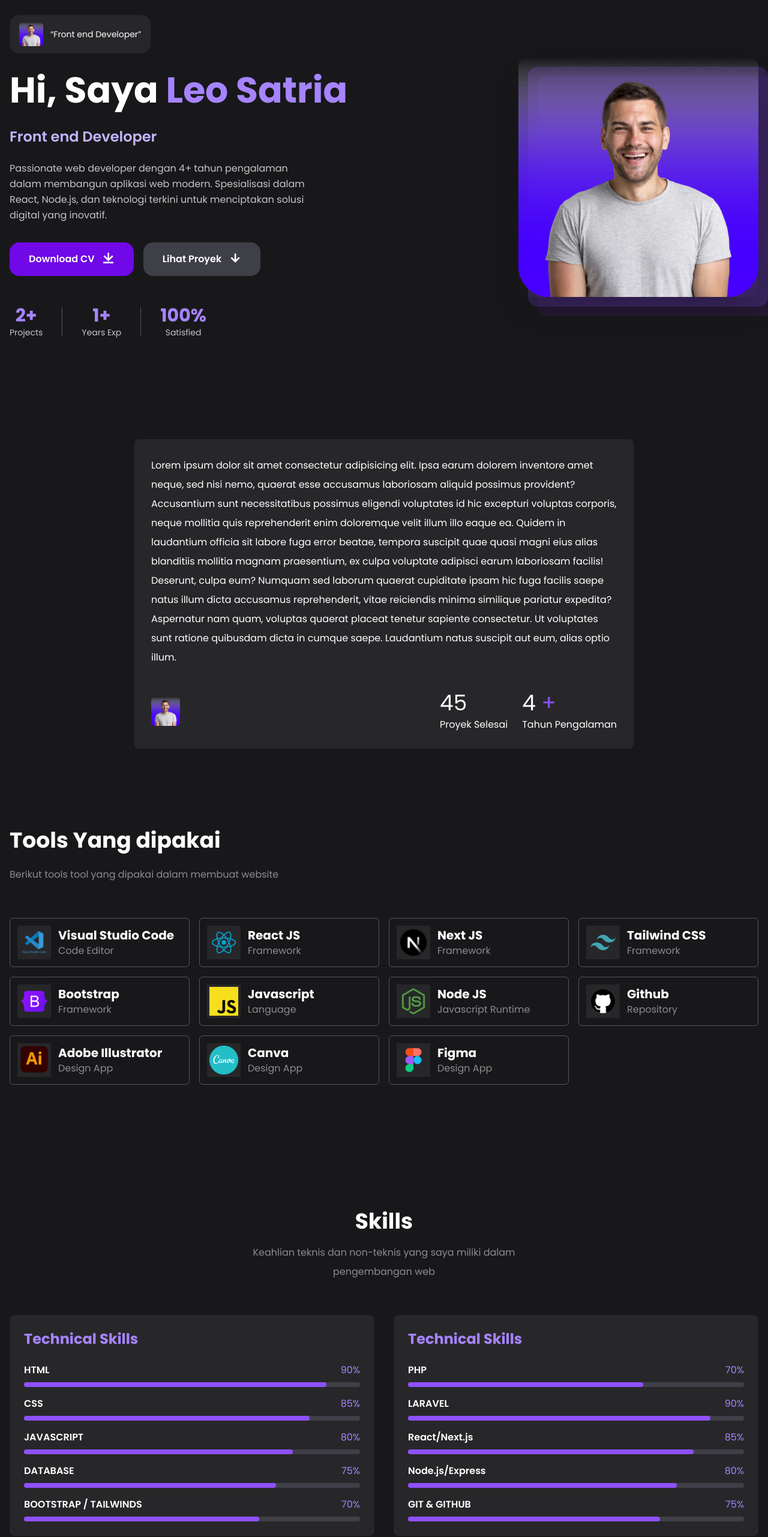
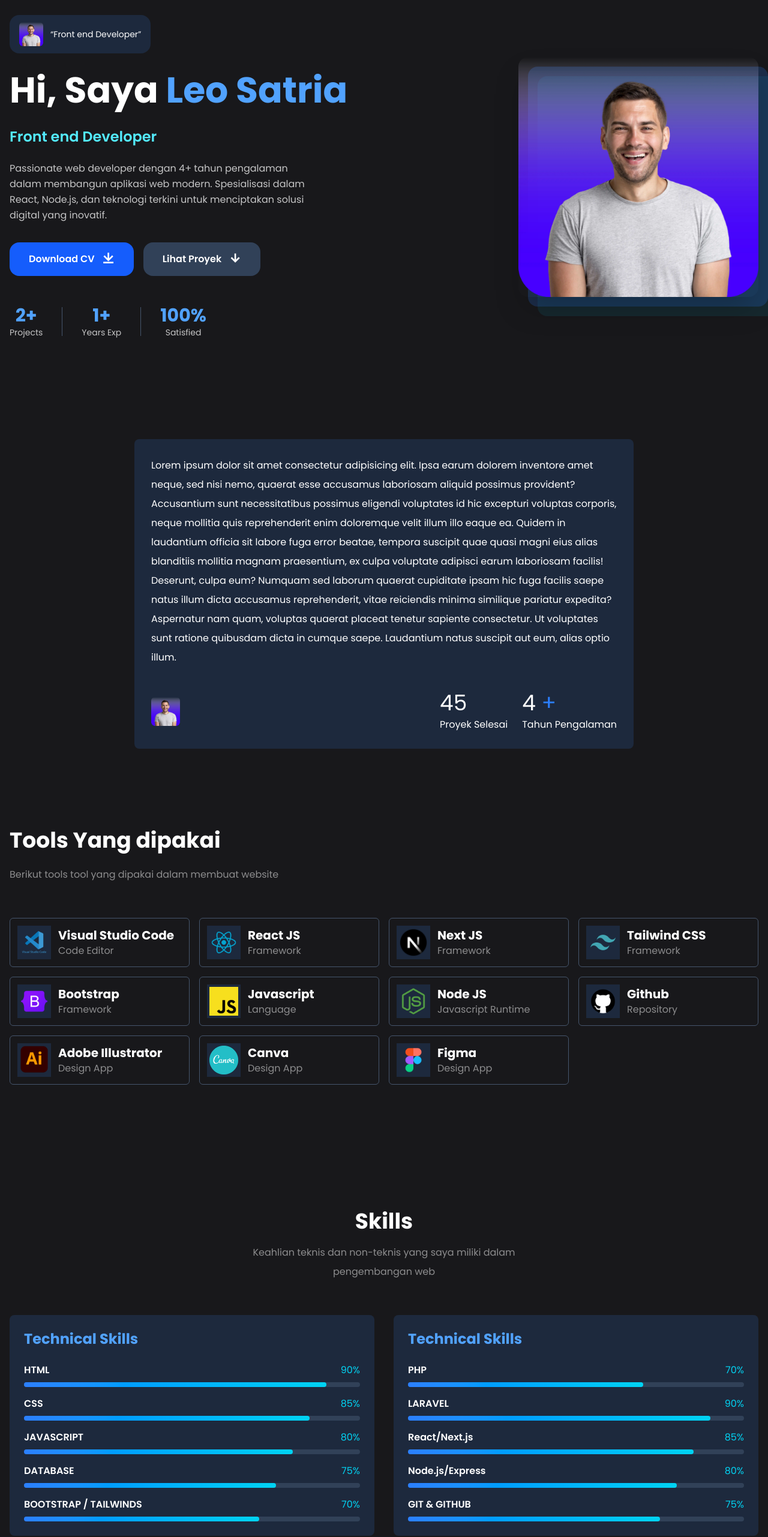
Before and after one commit to Vendettaa666/Vendettaa666, a React (Vite) app: page / in a window 1280 px wide. Shown: the part 47-2609 px from the top of the page at 60% size. Built offline with nearby package versions, Linux system fonts and the light colour scheme.

Commit message:
fix menjadi ke warna biru

```diff
--- a/src/App.jsx
+++ b/src/App.jsx
@@ -9,7 +9,7 @@ function App() {
         className="hero grid lg:grid-cols-2 grid-cols-1 lg:gap-12 gap-8 pt-6 lg:pt-10 items-center min-h-screen lg:min-h-0"
       >
         <div className="order-2 lg:order-1 text-center lg:text-left">
-          <div className="display flex items-center justify-center lg:justify-start gap-3 mb-6 bg-zinc-800 w-fit mx-auto lg:mx-0 px-4 py-3 rounded-2xl">
+          <div className="display flex items-center justify-center lg:justify-start gap-3 mb-6 bg-slate-800 w-fit mx-auto lg:mx-0 px-4 py-3 rounded-2xl">
             <img
               src={DataImage.HeroImage}
               alt="hero image"
@@ -20,10 +20,10 @@ function App() {
           </div>
 
           <h1 className="text-3xl sm:text-4xl lg:text-5xl xl:text-6xl font-bold mb-4 lg:mb-6 leading-tight">
-            Hi, Saya <span className="text-violet-400">Leo Satria</span>
+            Hi, Saya <span className="text-blue-400">Leo Satria</span>
           </h1>
 
-          <h2 className="text-lg sm:text-xl lg:text-2xl text-violet-300 font-semibold mb-4 lg:mb-6">
+          <h2 className="text-lg sm:text-xl lg:text-2xl text-cyan-300 font-semibold mb-4 lg:mb-6">
             Front end Developer
           </h2>
 
@@ -36,13 +36,13 @@ function App() {
           <div className="flex flex-col sm:flex-row items-center justify-center lg:justify-start gap-3 sm:gap-4">
             <a
               href=""
-              className="w-full sm:w-auto bg-violet-700 px-6 py-3 lg:px-8 lg:py-4 rounded-2xl hover:bg-violet-600 transition-colors duration-300 font-semibold text-center"
+              className="w-full sm:w-auto bg-blue-600 px-6 py-3 lg:px-8 lg:py-4 rounded-2xl hover:bg-blue-500 transition-colors duration-300 font-semibold text-center"
             >
               Download CV <i className="ri-download-line ri-lg ml-2"></i>
             </a>
             <a
               href="#proyek"
-              className="w-full sm:w-auto bg-zinc-700 px-6 py-3 lg:px-8 lg:py-4 rounded-2xl hover:bg-zinc-600 transition-colors duration-300 font-semibold text-center"
+              className="w-full sm:w-auto bg-slate-700 px-6 py-3 lg:px-8 lg:py-4 rounded-2xl hover:bg-slate-600 transition-colors duration-300 font-semibold text-center"
             >
               Lihat Proyek <i className="ri-arrow-down-line ri-lg ml-2"></i>
             </a>
@@ -51,21 +51,21 @@ function App() {
           {/* Quick Stats */}
           <div className="flex items-center justify-center lg:justify-start gap-6 lg:gap-8 mt-8 lg:mt-12">
             <div className="text-center">
-              <h3 className="text-2xl lg:text-3xl font-bold text-violet-400">
+              <h3 className="text-2xl lg:text-3xl font-bold text-blue-400">
                 2+
               </h3>
               <p className="text-xs lg:text-sm opacity-75">Projects</p>
             </div>
-            <div className="w-px h-12 bg-zinc-600"></div>
+            <div className="w-px h-12 bg-slate-600"></div>
             <div className="text-center">
-              <h3 className="text-2xl lg:text-3xl font-bold text-violet-400">
+              <h3 className="text-2xl lg:text-3xl font-bold text-blue-400">
                 1+
               </h3>
               <p className="text-xs lg:text-sm opacity-75">Years Exp</p>
             </div>
-            <div className="w-px h-12 bg-zinc-600"></div>
+            <div className="w-px h-12 bg-slate-600"></div>
             <div className="text-center">
-              <h3 className="text-2xl lg:text-3xl font-bold text-violet-400">
+              <h3 className="text-2xl lg:text-3xl font-bold text-blue-400">
                 100%
               </h3>
               <p className="text-xs lg:text-sm opacity-75">Satisfied</p>
@@ -82,15 +82,15 @@ function App() {
               loading="lazy"
             />
             {/* Decorative elements */}
-            <div className="absolute -z-10 top-4 left-4 w-full h-full bg-violet-500/20 rounded-2xl"></div>
-            <div className="absolute -z-20 top-8 left-8 w-full h-full bg-violet-600/10 rounded-2xl"></div>
+            <div className="absolute -z-10 top-4 left-4 w-full h-full bg-blue-500/20 rounded-2xl"></div>
+            <div className="absolute -z-20 top-8 left-8 w-full h-full bg-cyan-500/10 rounded-2xl"></div>
           </div>
         </div>
       </div>
 
       {/* About */}
       <div id="about" className="about mt-32 py-10">
-        <div className="xl:w-2/3 lg:w-3/4 w-full mx-auto p-7 bg-zinc-800 rounded-lg ">
+        <div className="xl:w-2/3 lg:w-3/4 w-full mx-auto p-7 bg-slate-800 rounded-lg ">
           <img
             src={DataImage.HeroImage}
             alt="Hero Image"
@@ -121,13 +121,13 @@ function App() {
             <div className="flex items-center gap-6 ">
               <div>
                 <h1 className="text-4xl mb-1 ">
-                  45<span className="text-violet-500"></span>
+                  45<span className="text-blue-500"></span>
                 </h1>
                 <p>Proyek Selesai</p>
               </div>
               <div>
                 <h1 className="text-4xl mb-1 ">
-                  4 <span className="text-violet-500">+</span>
+                  4 <span className="text-blue-500">+</span>
                 </h1>
                 <p>Tahun Pengalaman</p>
               </div>
@@ -143,13 +143,13 @@ function App() {
           <div className="tools-box mt-14 grid lg:grid-cols-4 md:grid-cols-3 sm:grid-cols-2 grid-cols-1 gap-4 ">
             {listTools.map((tool) => (
               <div
-                className="flex items-center gap-3 p-3 border border-zinc-600 rounded-md hover:bg-zinc-800 group"
+                className="flex items-center gap-3 p-3 border border-slate-600 rounded-md hover:bg-slate-800 group"
                 key={tool.id}
               >
                 <img
                   src={tool.gambar}
                   alt="tools image"
-                  className="w-14 bg-zinc-800 p-1 gorup-hover:bg-zinc-900 "
+                  className="w-14 bg-slate-800 p-1 gorup-hover:bg-slate-900 "
                 />
                 <div>
                   <h4 className="font-bold text-xl">{tool.nama}</h4>
@@ -170,19 +170,19 @@ function App() {
 
         <div className="skills-container mt-14 grid lg:grid-cols-2 grid-cols-1 gap-8">
           {/* Technical Skills */}
-          <div className="p-6 bg-zinc-800 rounded-lg">
-            <h2 className="text-2xl font-bold mb-6 text-violet-400">
+          <div className="p-6 bg-slate-800 rounded-lg">
+            <h2 className="text-2xl font-bold mb-6 text-blue-400">
               Technical Skills
             </h2>
             <div className="space-y-4">
               <div>
                 <div className="flex justify-between mb-2">
                   <span className="font-semibold">HTML</span>
-                  <span className="text-violet-400">90%</span>
+                  <span className="text-cyan-400">90%</span>
                 </div>
-                <div className="w-full bg-zinc-700 rounded-full h-2">
+                <div className="w-full bg-slate-700 rounded-full h-2">
                   <div
-                    className="bg-violet-500 h-2 rounded-full"
+                    className="bg-gradient-to-r from-blue-500 to-cyan-400 h-2 rounded-full"
                     style={{ width: "90%" }}
                   ></div>
                 </div>
@@ -191,11 +191,11 @@ function App() {
               <div>
                 <div className="flex justify-between mb-2">
                   <span className="font-semibold">CSS</span>
-                  <span className="text-violet-400">85%</span>
+                  <span className="text-cyan-400">85%</span>
                 </div>
-                <div className="w-full bg-zinc-700 rounded-full h-2">
+                <div className="w-full bg-slate-700 rounded-full h-2">
                   <div
-                    className="bg-violet-500 h-2 rounded-full"
+                    className="bg-gradient-to-r from-blue-500 to-cyan-400 h-2 rounded-full"
                     style={{ width: "85%" }}
                   ></div>
                 </div>
@@ -204,11 +204,11 @@ function App() {
               <div>
                 <div className="flex justify-between mb-2">
                   <span className="font-semibold">JAVASCRIPT</span>
-                  <span className="text-violet-400">80%</span>
+                  <span className="text-cyan-400">80%</span>
                 </div>
-                <div className="w-full bg-zinc-700 rounded-full h-2">
+                <div className="w-full bg-slate-700 rounded-full h-2">
                   <div
-                    className="bg-violet-500 h-2 rounded-full"
+                    className="bg-gradient-to-r from-blue-500 to-cyan-400 h-2 rounded-full"
                     style={{ width: "80%" }}
                   ></div>
                 </div>
@@ -219,11 +219,11 @@ function App() {
                   <span className="font-semibold">
                     DATABASE
                   </span>
-                  <span className="text-violet-400">75%</span>
+                  <span className="text-cyan-400">75%</span>
                 </div>
-                <div className="w-full bg-zinc-700 rounded-full h-2">
+                <div className="w-full bg-slate-700 rounded-full h-2">
                   <div
-                    className="bg-violet-500 h-2 rounded-full"
+                    className="bg-gradient-to-r from-blue-500 to-cyan-400 h-2 rounded-full"
                     style={{ width: "75%" }}
                   ></div>
                 </div>
@@ -232,11 +232,11 @@ function App() {
               <div>
                 <div className="flex justify-between mb-2">
                   <span className="font-semibold">BOOTSTRAP / TAILWINDS</span>
-                  <span className="text-violet-400">70%</span>
+                  <span className="text-cyan-400">70%</span>
                 </div>
-                <div className="w-full bg-zinc-700 rounded-full h-2">
+                <div className="w-full bg-slate-700 rounded-full h-2">
                   <div
-                    className="bg-violet-500 h-2 rounded-full"
+                    className="bg-gradient-to-r from-blue-500 to-cyan-400 h-2 rounded-full"
                     style={{ width: "70%" }}
                   ></div>
                 </div>
@@ -244,8 +244,8 @@ function App() {
             </div>
           </div>
                     {/* Technical Skills */}
-          <div className="p-6 bg-zinc-800 rounded-lg">
-            <h2 className="text-2xl font-bold mb-6 text-violet-400">
+          <div className="p-6 bg-slate-800 rounded-lg">
+            <h2 className="text-2xl font-bold mb-6 text-blue-400">
               Technical Skills
             </h2>
             <div className="space-y-4">
@@ -253,11 +253,11 @@ function App() {
               <div>
                 <div className="flex justify-between mb-2">
                   <span className="font-semibold">PHP</span>
-                  <span className="text-violet-400">70%</span>
+                  <span className="text-cyan-400">70%</span>
                 </div>
-                <div className="w-full bg-zinc-700 rounded-full h-2">
+                <div className="w-full bg-slate-700 rounded-full h-2">
                   <div
-                    className="bg-violet-500 h-2 rounded-full"
+                    className="bg-gradient-to-r from-blue-500 to-cyan-400 h-2 rounded-full"
                     style={{ width: "70%" }}
                   ></div>
                 </div>
@@ -266,11 +266,11 @@ function App() {
               <div>
                 <div className="flex justify-between mb-2">
                   <span className="font-semibold">LARAVEL</span>
-                  <span className="text-violet-400">90%</span>
+                  <span className="text-cyan-400">90%</span>
                 </div>
-                <div className="w-full bg-zinc-700 rounded-full h-2">
+                <div className="w-full bg-slate-700 rounded-full h-2">
                   <div
-                    className="bg-violet-500 h-2 rounded-full"
+                    className="bg-gradient-to-r from-blue-500 to-cyan-400 h-2 rounded-full"
                     style={{ width: "90%" }}
                   ></div>
                 </div>
@@ -279,11 +279,11 @@ function App() {
               <div>
                 <div className="flex justify-between mb-2">
                   <span className="font-semibold">React/Next.js</span>
-                  <span className="text-violet-400">85%</span>
+                  <span className="text-cyan-400">85%</span>
                 </div>
-                <div className="w-full bg-zinc-700 rounded-full h-2">
+                <div className="w-full bg-slate-700 rounded-full h-2">
                   <div
-                    className="bg-violet-500 h-2 rounded-full"
+                    className="bg-gradient-to-r from-blue-500 to-cyan-400 h-2 rounded-full"
                     style={{ width: "85%" }}
                   ></div>
                 </div>
@@ -292,12 +292,12 @@ function App() {
               <div>
                 <div className="flex justify-between mb-2">
                   <span className="font-semibold">Node.js/Express</span>
-                  <span className="text-violet-400">80%</span>
+                  <span className="text-cyan-400">80%</span>
                 </div>
-                <div className="w-full bg-zinc-700 rounded-full h-2">
+                <div className="w-full bg-slate-700 rounded-full h-2">
                   <div
-                    className="bg-violet-500 h-2 rounded-full"
-                    style={{ width: "80%" }}
+                    className="bg-gradient-to-r from-blue-500 to-cyan-400 h-2 rounded-full"
+                  style={{ width: "80%" }}
                   ></div>
                 </div>
               </div>
@@ -307,11 +307,11 @@ function App() {
                   <span className="font-semibold">
                     GIT & GITHUB
                   </span>
-                  <span className="text-violet-400">75%</span>
+                  <span className="text-cyan-400">75%</span>
                 </div>
-                <div className="w-full bg-zinc-700 rounded-full h-2">
+                <div className="w-full bg-slate-700 rounded-full h-2">
                   <div
-                    className="bg-violet-500 h-2 rounded-full"
+                    className="bg-gradient-to-r from-blue-500 to-cyan-400 h-2 rounded-full"
                     style={{ width: "75%" }}
                   ></div>
                 </div>
@@ -331,7 +331,7 @@ function App() {
         </p>
         <div className="proyek-box mt-14 grid lg:grid-cols-3 sm:grid-cols-2 grid-cols-1 gap-4 ">
           {listProyek.map((proyek) => (
-            <div key={proyek.id} className="p-4 bg-zinc-800 rounded-lg">
+            <div key={proyek.id} className="p-4 bg-slate-800 rounded-lg">
               <img
                 src={proyek.gambar}
                 alt="proyek"
@@ -344,7 +344,7 @@ function App() {
                 <div className="flex flex-wrap gap-2 ">
                   {proyek.tools.map((tool, index) => (
                     <p
-                      className="py-1 px-3 border border-zinc-500 bg-zinc-600 rounded-md font-semibold"
+                      className="py-1 px-3 border border-slate-500 bg-slate-600 rounded-md font-semibold"
                       key={index}
                     >
                       {tool}
@@ -354,7 +354,7 @@ function App() {
                 <div className="mt-8 text-center ">
                   <a
                     href={proyek.url}
-                    className="bg-violet-700 p-4 rounded-lg block border border-zinc-600 hover:bg-violet-600 transition-colors"
+                    className="bg-blue-600 p-4 rounded-lg block border border-slate-600 hover:bg-blue-500 transition-colors"
                   >
                     Lihat website
                   </a>
@@ -376,30 +376,30 @@ function App() {
         <div className="contact-container grid lg:grid-cols-2 grid-cols-1 gap-8">
           {/* Contact Info */}
           <div className="space-y-6">
-            <div className="p-6 bg-zinc-800 rounded-lg">
-              <h2 className="text-2xl font-bold mb-6 text-violet-400">
+            <div className="p-6 bg-slate-800 rounded-lg">
+              <h2 className="text-2xl font-bold mb-6 text-blue-400">
                 Get In Touch
               </h2>
 
               <div className="space-y-4">
-                <div className="flex items-center gap-4 p-4 bg-zinc-700 rounded-lg hover:bg-zinc-600 transition-colors">
-                  <i className="ri-mail-line ri-xl text-violet-400"></i>
+                <div className="flex items-center gap-4 p-4 bg-slate-700 rounded-lg hover:bg-slate-600 transition-colors">
+                  <i className="ri-mail-line ri-xl text-cyan-400"></i>
                   <div>
                     <h3 className="font-semibold">Email</h3>
                     <p className="opacity-75">leoarkas@gmail.com</p>
                   </div>
                 </div>
 
-                <div className="flex items-center gap-4 p-4 bg-zinc-700 rounded-lg hover:bg-zinc-600 transition-colors">
-                  <i className="ri-phone-line ri-xl text-violet-400"></i>
+                <div className="flex items-center gap-4 p-4 bg-slate-700 rounded-lg hover:bg-slate-600 transition-colors">
+                  <i className="ri-phone-line ri-xl text-cyan-400"></i>
                   <div>
                     <h3 className="font-semibold">Phone</h3>
                     <p className="opacity-75">+62 898-0354-156</p>
                   </div>
                 </div>
 
-                <div className="flex items-center gap-4 p-4 bg-zinc-700 rounded-lg hover:bg-zinc-600 transition-colors">
-                  <i className="ri-map-pin-line ri-xl text-violet-400"></i>
+                <div className="flex items-center gap-4 p-4 bg-slate-700 rounded-lg hover:bg-slate-600 transition-colors">
+                  <i className="ri-map-pin-line ri-xl text-cyan-400"></i>
                   <div>
                     <h3 className="font-semibold">Location</h3>
                     <p className="opacity-75">Lumajang - Jawatimur - Indonesia</p>
@@ -413,25 +413,25 @@ function App() {
                 <div className="flex gap-4">
                   <a
                     href="#"
-                    className="p-3 bg-zinc-700 rounded-lg hover:bg-violet-600 transition-colors"
+                    className="p-3 bg-slate-700 rounded-lg hover:bg-blue-600 transition-colors"
                   >
                     <i className="ri-github-line ri-xl"></i>
                   </a>
                   <a
                     href="#"
-                    className="p-3 bg-zinc-700 rounded-lg hover:bg-violet-600 transition-colors"
+                    className="p-3 bg-slate-700 rounded-lg hover:bg-blue-600 transition-colors"
                   >
                     <i className="ri-linkedin-line ri-xl"></i>
                   </a>
                   <a
                     href="#"
-                    className="p-3 bg-zinc-700 rounded-lg hover:bg-violet-600 transition-colors"
+                    className="p-3 bg-slate-700 rounded-lg hover:bg-blue-600 transition-colors"
                   >
                     <i className="ri-instagram-line ri-xl"></i>
                   </a>
                   <a
                     href="#"
-                    className="p-3 bg-zinc-700 rounded-lg hover:bg-violet-600 transition-colors"
+                    className="p-3 bg-slate-700 rounded-lg hover:bg-blue-600 transition-colors"
                   >
                     <i className="ri-twitter-line ri-xl"></i>
                   </a>
@@ -441,8 +441,8 @@ function App() {
           </div>
 
           {/* Contact Form */}
-          <div className="p-6 bg-zinc-800 rounded-lg">
-            <h2 className="text-2xl font-bold mb-6 text-violet-400">
+          <div className="p-6 bg-slate-800 rounded-lg">
+            <h2 className="text-2xl font-bold mb-6 text-blue-400">
               Send Message
             </h2>
             <form className="space-y-4">
@@ -453,7 +453,7 @@ function App() {
                   </label>
                   <input
                     type="text"
-                    className="w-full p-3 bg-zinc-700 rounded-lg border border-zinc-600 focus:border-violet-500 focus:outline-none"
+                    className="w-full p-3 bg-slate-700 rounded-lg border border-slate-600 focus:border-blue-500 focus:outline-none"
                     placeholder="Nama lengkap"
                   />
                 </div>
@@ -463,7 +463,7 @@ function App() {
                   </label>
                   <input
                     type="email"
-                    className="w-full p-3 bg-zinc-700 rounded-lg border border-zinc-600 focus:border-violet-500 focus:outline-none"
+                    className="w-full p-3 bg-slate-700 rounded-lg border border-slate-600 focus:border-blue-500 focus:outline-none"
                     placeholder="email@example.com"
                   />
                 </div>
@@ -475,7 +475,7 @@ function App() {
                 </label>
                 <input
                   type="text"
-                  className="w-full p-3 bg-zinc-700 rounded-lg border border-zinc-600 focus:border-violet-500 focus:outline-none"
+                  className="w-full p-3 bg-slate-700 rounded-lg border border-slate-600 focus:border-blue-500 focus:outline-none"
                   placeholder="Topik pesan"
                 />
               </div>
@@ -486,14 +486,14 @@ function App() {
                 </label>
                 <textarea
                   rows="5"
-                  className="w-full p-3 bg-zinc-700 rounded-lg border border-zinc-600 focus:border-violet-500 focus:outline-none resize-none"
+                  className="w-full p-3 bg-slate-700 rounded-lg border border-slate-600 focus:border-blue-500 focus:outline-none resize-none"
                   placeholder="Tulis pesan Anda disini..."
                 ></textarea>
               </div>
 
               <button
                 type="submit"
-                className="w-full bg-violet-700 p-4 rounded-lg hover:bg-violet-600 transition-colors font-semibold"
+                className="w-full bg-blue-600 p-4 rounded-lg hover:bg-blue-500 transition-colors font-semibold"
               >
                 Kirim Pesan <i className="ri-send-plane-line ri-lg ml-2"></i>
               </button>
@@ -502,7 +502,7 @@ function App() {
         </div>
 
         {/* Footer */}
-        <div className="mt-16 pt-8 border-t border-zinc-700 text-center">
+        <div className="mt-16 pt-8 border-t border-slate-700 text-center">
           <p className="opacity-50">© 2025 Leo Satria. All rights reserved.</p>
         </div>
       </div>
```
